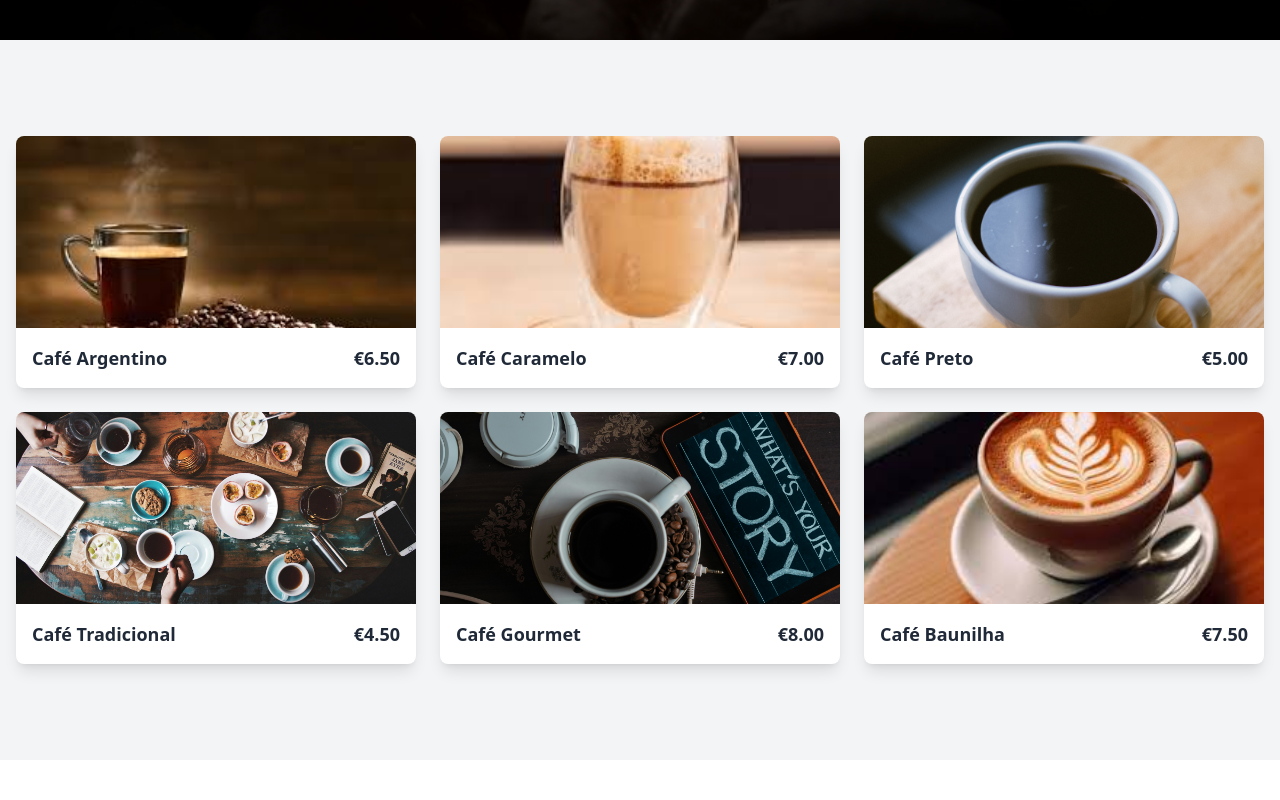
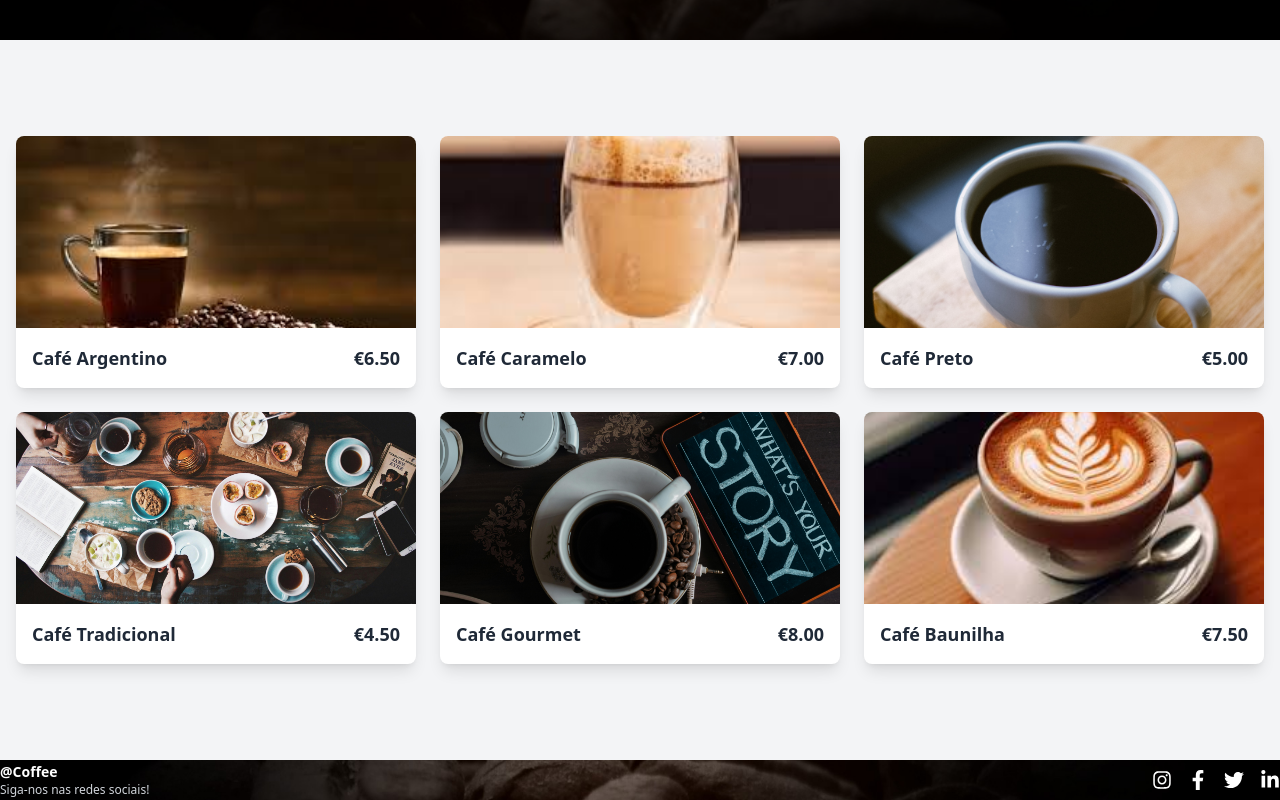
Before and after one commit to GabrielTeixei/Coffe_shop, a React (Vite) app in the folder coffee_shop/: page /Coffe in a window 1280 px wide. Shown: the part 224-1024 px from the top of the page. Before the commit the page ends 984 px from the top, so only its background shows below. Built offline with nearby package versions, Linux system fonts and the light colour scheme.

Commit message:
fix bug and add fotter

```diff
--- a/coffee_shop/src/Coffe.jsx
+++ b/coffee_shop/src/Coffe.jsx
@@ -4,6 +4,8 @@ import { CiShoppingCart } from "react-icons/ci";
 import { GiHamburgerMenu } from "react-icons/gi";
 import { RxCross1 } from "react-icons/rx";
 import assets from './assets/imgs/assets';
+import { FaInstagram, FaFacebookF, FaTwitter, FaLinkedinIn } from "react-icons/fa";
+
 
 function Coffee() {
   const [nav, setNav] = useState(false);
@@ -116,7 +118,7 @@ function Coffee() {
           style={{ backgroundImage: `url(${assets.grao})` }}
         >
           <div className="absolute inset-0 bg-black bg-opacity-50 flex items-center justify-center">
-            <h1 className="text-white text-3xl sm:text-5xl font-bold z-20">
+            <h1 className="text-white text-3xl sm:text-5xl font-bold z-20 text-center">
               Todos os melhores cafés estão aqui
             </h1>
           </div>
@@ -140,6 +142,52 @@ function Coffee() {
           ))}
         </div>
       </div>
+      <footer
+        className="text-white py-0.5"
+        style={{ backgroundImage: `url(${assets.grao})`, backgroundSize: 'cover', backgroundPosition: 'center',}}>
+        <div className="container mx-auto flex flex-col md:flex-row justify-between items-center gap-2">
+          <div className="text-center md:text-left">
+            <h3 className="text-sm font-semibold">@Coffee</h3>
+            <p className="text-xs text-gray-300">Siga-nos nas redes sociais!</p>
+          </div>
+          <div className="flex items-center gap-4">
+            <a
+              href="https://www.instagram.com"
+              target="_blank"
+              rel="noopener noreferrer"
+              className="text-white hover:text-gray-400 transition duration-300"
+            >
+              <FaInstagram size={20} />
+            </a>
+            <a
+              href="https://www.facebook.com"
+              target="_blank"
+              rel="noopener noreferrer"
+              className="text-white hover:text-gray-400 transition duration-300"
+            >
+              <FaFacebookF size={20} />
+            </a>
+            <a
+              href="https://www.twitter.com"
+              target="_blank"
+              rel="noopener noreferrer"
+              className="text-white hover:text-gray-400 transition duration-300"
+            >
+              <FaTwitter size={20} />
+            </a>
+            <a
+              href="https://www.linkedin.com"
+              target="_blank"
+              rel="noopener noreferrer"
+              className="text-white hover:text-gray-400 transition duration-300"
+            >
+              <FaLinkedinIn size={20} />
+            </a>
+          </div>
+
+        </div>
+
+      </footer>
     </>
   );
 }
```
